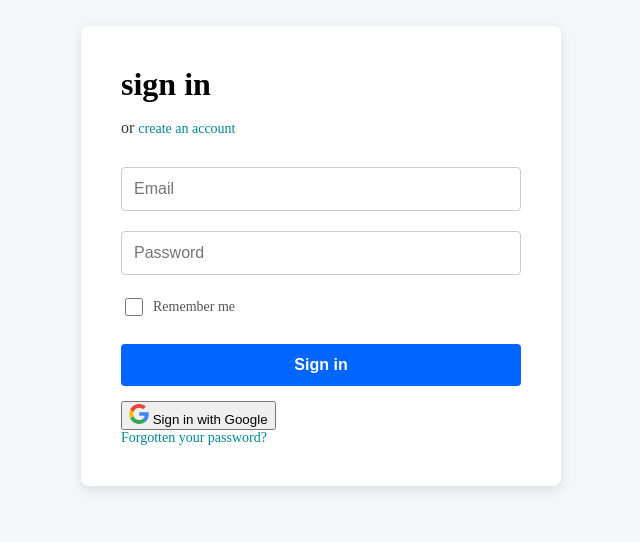
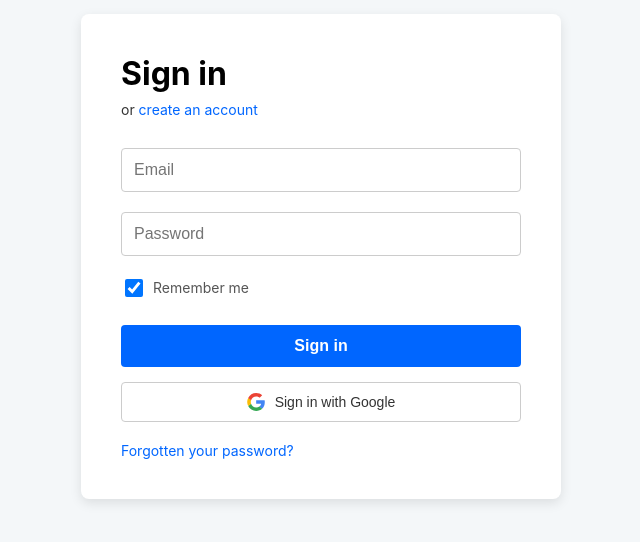
Before and after one commit to Mugeshs183/login-page, a plain HTML site: page main.html in a window 1280 px wide. Shown: the part 144-686 px from the top of the page, without its empty margins (319-959 px from the left). Drawn offline with Linux system fonts and the light colour scheme.

Commit message:
To upload on github

```diff
--- a/main-css.css
+++ b/main-css.css
@@ -1,5 +1,6 @@
 
 body{
+	font-family: -apple-system, BlinkMacSystemFont, "Segoe UI", Roboto, Helvetica, Arial, sans-serif;
 	display: flex;
 	justify-content: center;
 	align-items:center;
@@ -17,7 +18,7 @@ body{
 	max-width: 400px;
 .links{
 	text-decoration: none;
-	color: #028797;
+	color: #0066ff;
 	font-size: 14px;
 }
 h1{
@@ -28,6 +29,7 @@ h1{
 .subtitle{
 	margin-bottom: 30px;
 	color: #333;
+	font-size: 14px;
 }
 .input-group{
 	margin-bottom: 20px;
@@ -71,3 +73,25 @@ input[type="password"]{
 .sign-in-btn:hover {
 	background-color: #0052cc;
 }
+.sign-in-with-google{
+	width: 100%;
+	padding: 10px;
+	background-color: white;
+	border: 1px solid #ccc;
+	border-radius: 4px;
+	display: flex;
+	justify-content: center;
+	align-items: center;
+	gap: 10px;
+	font-size: 14px;
+	cursor: pointer;
+	color: #333;
+}
+.sign-in-with-google img {
+	width: 18px;
+}
+#forgot-password{
+	display: block;
+	text-align: left;
+	margin-top: 20px;
+}
--- a/main.html
+++ b/main.html
@@ -9,9 +9,9 @@
 
 <div class="sign-in">
 
-    <div>
-	<h1>sign in</h1>
-	<p class="subtitle">or <a class="links" href="">create an account<a></p>
+	<h1>Sign in</h1>
+    <div class="subtitle">
+	or <a class="links" href="">create an account<a>
 	</div>
 
     <div class="input-group">
@@ -23,17 +23,17 @@
 
 
 	<div class="remember">
-		<input id="remain" type="checkbox">
+		<input id="remain" type="checkbox" checked>
 		<label for="remain">Remember me</label>
 	</div>
 
 	<div>
 		<button class="sign-in-btn">Sign in</button>
-		<button class="sign-in-with-google"><img src="asserts/google-icon-logo-svg.svg" alt="Google Image" style=" height: 20px; width: 20px;"> Sign in with Google</button>
+		<button class="sign-in-with-google"><img src="asserts/google-icon-logo-svg.svg" alt="Google Image" > Sign in with Google</button>
 	</div>
 
 
-		<a class="links" href="">Forgotten your password?</a>
+		<a class="links" id ="forgot-password"href="">Forgotten your password?</a>
 
 </div>
 
```
